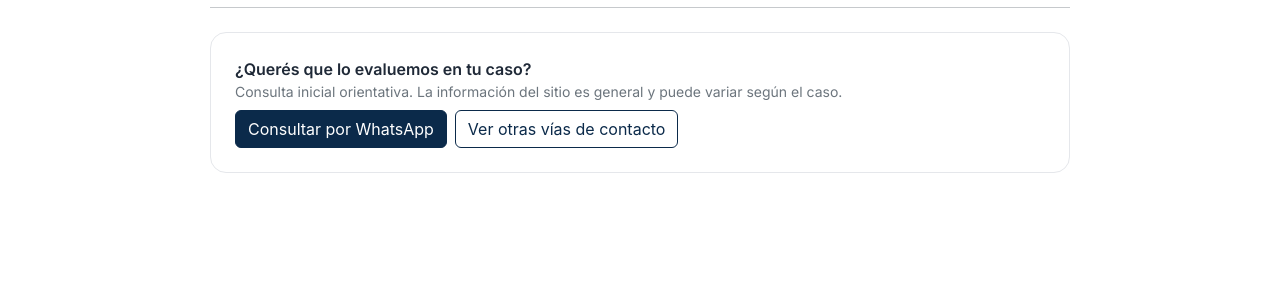
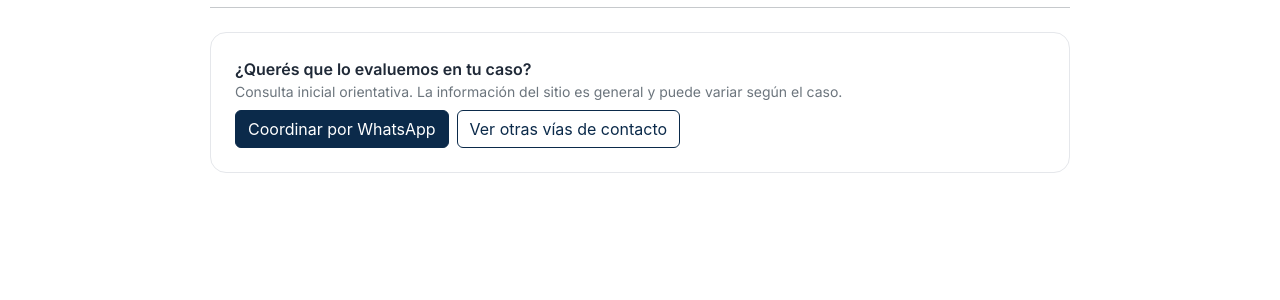
Before and after one commit to Elitedomainsx/sucesionescordoba, a Jekyll site: the page built from privacidad.md, in a window 1280 px wide and 900 px high, scrolled down 1010 px. Shown: the part 395-695 px from the top of the window. Built offline with Jekyll 4.4.1, drawn with Linux system fonts in a browser that asks for light colours.

Commit message:
Update article.html

```diff
--- a/_layouts/article.html
+++ b/_layouts/article.html
@@ -31,7 +31,7 @@ layout: default
         <div class="fw-semibold">¿Querés que lo evaluemos en tu caso?</div>
         <div class="small text-muted">Consulta inicial orientativa. La información del sitio es general y puede variar según el caso.</div>
         <div class="d-flex flex-wrap gap-2 mt-2">
-          <a class="btn btn-primary" href="{{ site.contact.whatsapp_consulta_url }}" target="_blank" rel="noopener">Consultar por WhatsApp</a>
+          <a class="btn btn-primary" href="{{ site.contact.whatsapp_consulta_url }}" target="_blank" rel="noopener">Coordinar por WhatsApp</a>
           <a class="btn btn-outline-primary" href="/contacto/">Ver otras vías de contacto</a>
         </div>
       </div>
```
